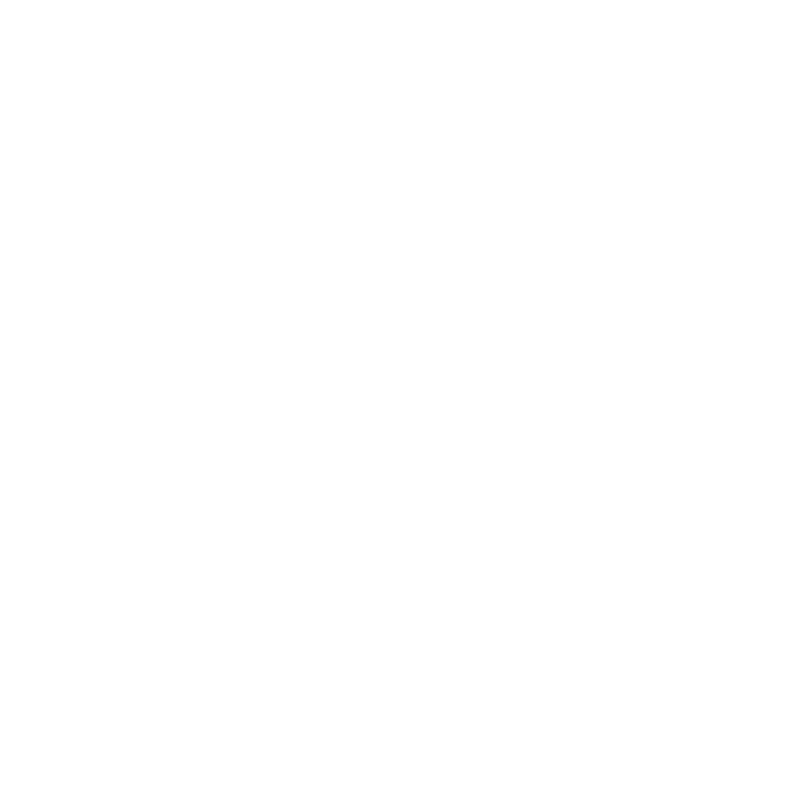
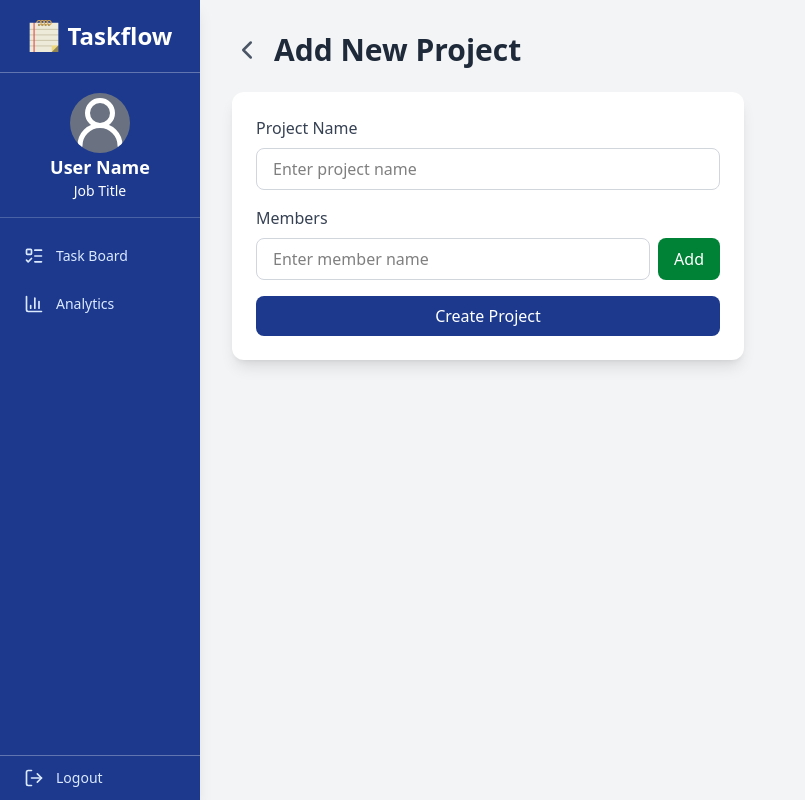
Before and after one commit to SreelakshmiTRaj/TaskFlow-App, a React (Vite) app: page /manager-dashboard/add-project in a window 1280 px wide. Before the commit this address had no page. Shown: the whole page, without its empty margins (0-805 px from the left). Built offline with nearby package versions, Linux system fonts and the light colour scheme.

Commit message:
Committing with +

```diff
--- a/db.json
+++ b/db.json
@@ -47,6 +47,14 @@
       "password": "Mark@12345",
       "jobTitle": "Cybersecurity Analyst",
       "role": "employee"
+    },
+    {
+      "id": "142b1bed-bd3f-4885-b067-83d919e300cc",
+      "name": "Helena",
+      "email": "helena@example.com",
+      "password": "Helena@123",
+      "jobTitle": "Team Lead",
+      "role": "manager"
     }
   ],
   "projects": [
@@ -259,6 +267,73 @@
           "assignedTo": "c51f95aa-6357-412c-bf38-631c6f3e3ca7"
         }
       ]
+    },
+    {
+      "id": "p-1760952495222",
+      "name": "Kanban Board",
+      "members": [
+        "444e27ae-4650-4341-9233-63511d986a3f",
+        "cd675e08-f33e-4240-a7aa-a7ef06edffb5"
+      ],
+      "tasks": [
+        {
+          "id": "t-1760952502260",
+          "title": "Create  dasboard",
+          "status": "pending",
+          "assignedTo": "user-id",
+          "subtasks": []
+        },
+        {
+          "id": "t-1760952515610",
+          "title": "Create  ",
+          "status": "pending",
+          "assignedTo": "user-id",
+          "subtasks": []
+        }
+      ]
+    },
+    {
+      "id": "p-1760963243695",
+      "name": "Market Trend Analysis",
+      "members": [
+        "142b1bed-bd3f-4885-b067-83d919e300cc",
+        "444e27ae-4650-4341-9233-63511d986a3f",
+        "70b78035-ed81-4489-8f77-ff51088686cc"
+      ],
+      "tasks": [
+        {
+          "id": "t-1761019770262",
+          "title": "Collect market data from APIs",
+          "status": "pending",
+          "assignedTo": "user-id",
+          "subtasks": []
+        },
+        {
+          "id": "t-1761019821616",
+          "title": "Analyze market patterns",
+          "status": "pending",
+          "assignedTo": "user-id",
+          "subtasks": []
+        }
+      ]
+    },
+    {
+      "id": "p-1761019762267",
+      "name": "Customer Feedback Analytics",
+      "members": [
+        "142b1bed-bd3f-4885-b067-83d919e300cc",
+        "444e27ae-4650-4341-9233-63511d986a3f",
+        "70b78035-ed81-4489-8f77-ff51088686cc"
+      ],
+      "tasks": [
+        {
+          "id": "t-1761019967426",
+          "title": "Collct user feedack data",
+          "status": "in-progress",
+          "assignedTo": "user-id",
+          "subtasks": []
+        }
+      ]
     }
   ],
   "tasks": [
@@ -274,6 +349,41 @@
           "completed": false
         }
       ]
+    },
+    {
+      "id": "t-1760952502260",
+      "title": "Create  dasboard",
+      "status": "pending",
+      "assignedTo": "user-id",
+      "subtasks": []
+    },
+    {
+      "id": "t-1760952515610",
+      "title": "Create  ",
+      "status": "pending",
+      "assignedTo": "user-id",
+      "subtasks": []
+    },
+    {
+      "id": "t-1761019770262",
+      "title": "Collect market data from APIs",
+      "status": "pending",
+      "assignedTo": "user-id",
+      "subtasks": []
+    },
+    {
+      "id": "t-1761019821616",
+      "title": "Analyze market patterns",
+      "status": "pending",
+      "assignedTo": "user-id",
+      "subtasks": []
+    },
+    {
+      "id": "t-1761019967426",
+      "title": "Collct user feedack data",
+      "status": "in-progress",
+      "assignedTo": "user-id",
+      "subtasks": []
     }
   ]
 }
--- a/src/App.tsx
+++ b/src/App.tsx
@@ -3,7 +3,6 @@ import { BrowserRouter, Route, Routes } from "react-router-dom";
 import SignIn from "./pages/Auth/SignIn";
 import SignUp from "./pages/Auth/SignUp";
 import Dashboard from "./pages/Dashboard/Dashboard";
-import AddTask from "./pages/Dashboard/AddTask";
 import Analytics from "./pages/Dashboard/Analytics";
 import Home from "./pages/Home/Home";
 import ManagerDashboard from "./pages/ManagerDashboard/ManagerDashboard";
@@ -19,8 +18,7 @@ const App = () => {
         <Route path="/register" element={<SignUp />} />
         <Route path="/dashboard" element={<Dashboard/>}/>
         <Route path="/manager-dashboard" element={<ManagerDashboard/>}/>
-        <Route path="/dashboard/add-project" element={<AddProject/>}/>
-        <Route path="/dashboard/add-task" element={<AddTask/>}/>
+        <Route path="/manager-dashboard/add-project" element={<AddProject/>} />
         <Route path="/dashboard/taskboard" element={<Taskboard/>}/>
         <Route path='/projects/:projectId' element={<ProjectsPage />} />
         <Route path="/dashboard/analytics" element={<Analytics/>}/>
--- a/src/pages/Auth/SignIn.tsx
+++ b/src/pages/Auth/SignIn.tsx
@@ -55,6 +55,7 @@ const SignIn = () => {
       localStorage.setItem("jobTitle",user.jobTitle);
       localStorage.setItem("name",user.name);
       localStorage.setItem("userId",user.id);
+      localStorage.setItem("role",user.role);
 
       if (user.role === "manager") {
         navigate("/manager-dashboard");
--- a/src/pages/Dashboard/Dashboard.tsx
+++ b/src/pages/Dashboard/Dashboard.tsx
@@ -2,8 +2,11 @@ import Sidebar from "../../components/Layout/Sidebar";
 
 const Dashboard = () => {
   return (
-    <div className="flex">
+    <div className="flex min-h-screen bg-gray-100">
       <Sidebar />
+      <div className="flex-1 flex flex-col p-6">
+        <h1 className="text-2xl font-bold text-gray-800"> </h1>
+      </div>
     </div>
   );
 };
--- a/src/pages/ManagerDashboard/AddProject.tsx
+++ b/src/pages/ManagerDashboard/AddProject.tsx
@@ -1,9 +1,180 @@
-import React from 'react'
+import { useState } from "react";
+import ManagerSidebar from "../../components/Layout/ManagerSidebar";
+import axios from "axios";
+import { useNavigate } from "react-router-dom";
+import { ChevronLeft } from "lucide-react";
+
+interface User {
+  id: string;
+  name: string;
+}
+
+interface Task {
+  id: string;
+  title: string;
+  status: "pending" | "in-progress" | "completed";
+  assignedTo: string;
+}
+
+interface Project {
+  id: string;
+  name: string;
+  members: string[];
+  tasks: Task[];
+}
 
 const AddProject = () => {
+  const [projectName, setProjectName] = useState("");
+  const [memberName, setMemberName] = useState("");
+  const [members, setMembers] = useState<string[]>([]);
+  const navigate = useNavigate();
+
+  const PROJECTS_API = "http://localhost:5000/projects";
+  const USERS_API = "http://localhost:5000/users";
+
+  const handleAddMember = () => {
+    if (memberName.trim() && !members.includes(memberName.trim())) {
+      setMembers([...members, memberName.trim()]);
+      setMemberName("");
+    }
+  };
+
+  const handleRemoveMember = (name: string) => {
+    setMembers(members.filter((m) => m !== name));
+  };
+
+  const handleSubmit = async (e: React.FormEvent) => {
+    e.preventDefault();
+
+    if (!projectName.trim()) {
+      alert("Please enter a project name.");
+      return;
+    }
+
+    try {
+      const { data: allUsers } = await axios.get<User[]>(USERS_API);
+
+      const matchedMemberIds = members
+        .map((name) => {
+          const user = allUsers.find(
+            (u) => u.name.toLowerCase() === name.toLowerCase()
+          );
+          return user ? user.id : null;
+        })
+        .filter((id): id is string => id !== null);
+
+      const unmatchedNames = members.filter(
+        (name) =>
+          !allUsers.some((u) => u.name.toLowerCase() === name.toLowerCase())
+      );
+      if (unmatchedNames.length > 0) {
+        alert(
+          `Some names were not found in the database and will be skipped: ${unmatchedNames.join(
+            ", "
+          )}`
+        );
+      }
+
+      const newProject: Project = {
+        id: `p-${Date.now()}`,
+        name: projectName.trim(),
+        members: matchedMemberIds,
+        tasks: [],
+      };
+
+      await axios.post(PROJECTS_API, newProject, {
+        headers: { "Content-Type": "application/json" },
+      });
+
+      navigate("/dashboard/taskboard", { state: { refresh: Date.now() }});
+    } catch (error) {
+      console.error("Error adding project:", error);
+      alert("Failed to save project. Check if json-server is running.");
+    }
+  };
+
   return (
-    <div>Add Project</div>
-  )
-}
+    <div className="flex min-h-screen bg-gray-100">
+      <ManagerSidebar />
 
-export default AddProject
+      <div className="flex-1 flex flex-col p-8">
+        <div className="flex items-center mb-6">
+          <ChevronLeft
+            size={30}
+            className="cursor-pointer mr-3 text-gray-600 hover:text-gray-800"
+            onClick={() => navigate("/dashboard/taskboard")}
+          />
+          <h1 className="text-3xl font-bold text-gray-800">Add New Project</h1>
+        </div>
+
+        <form
+          onSubmit={handleSubmit}
+          className="bg-white shadow-lg rounded-xl p-6 max-w-lg"
+        >
+          <div className="mb-4">
+            <label className="block text-gray-700 font-medium mb-2">
+              Project Name
+            </label>
+            <input
+              type="text"
+              value={projectName}
+              onChange={(e) => setProjectName(e.target.value)}
+              className="w-full border border-gray-300 rounded-lg px-4 py-2 focus:outline-none focus:ring focus:ring-blue-300"
+              placeholder="Enter project name"
+            />
+          </div>
+
+          <div className="mb-4">
+            <label className="block text-gray-700 font-medium mb-2">
+              Members
+            </label>
+
+            <div className="flex gap-2 mb-3">
+              <input
+                type="text"
+                value={memberName}
+                onChange={(e) => setMemberName(e.target.value)}
+                className="flex-1 border border-gray-300 rounded-lg px-4 py-2 focus:outline-none focus:ring focus:ring-blue-300"
+                placeholder="Enter member name"
+              />
+              <button
+                type="button"
+                onClick={handleAddMember}
+                className="bg-green-700 text-white px-4 py-2 rounded-lg hover:bg-green-800 transition"
+              >
+                Add
+              </button>
+            </div>
+
+            <ul className="list-disc pl-5 text-gray-700">
+              {members.map((name) => (
+                <li
+                  key={name}
+                  className="flex justify-between items-center bg-gray-100 p-2 rounded-lg mb-1"
+                >
+                  <span>{name}</span>
+                  <button
+                    type="button"
+                    onClick={() => handleRemoveMember(name)}
+                    className="text-red-500 text-sm hover:text-red-700"
+                  >
+                    Remove
+                  </button>
+                </li>
+              ))}
+            </ul>
+          </div>
+
+          <button
+            type="submit"
+            className="bg-blue-900 text-white px-6 py-2 rounded-lg hover:bg-green-800 transition w-full"
+          >
+            Create Project
+          </button>
+        </form>
+      </div>
+    </div>
+  );
+};
+
+export default AddProject;
```
Also changed, not shown: src/pages/Dashboard/Taskboard.tsx (+43 -24 lines).
